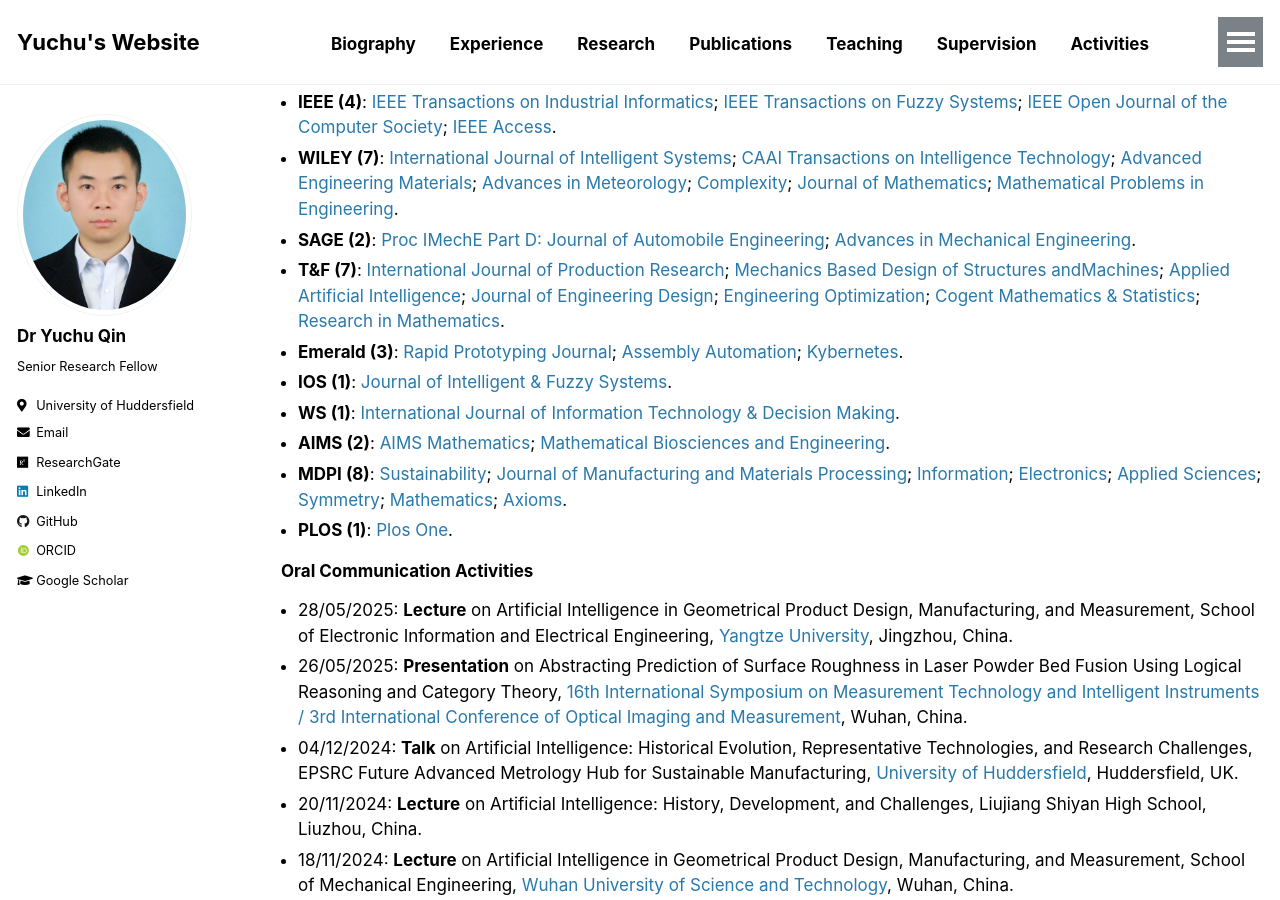
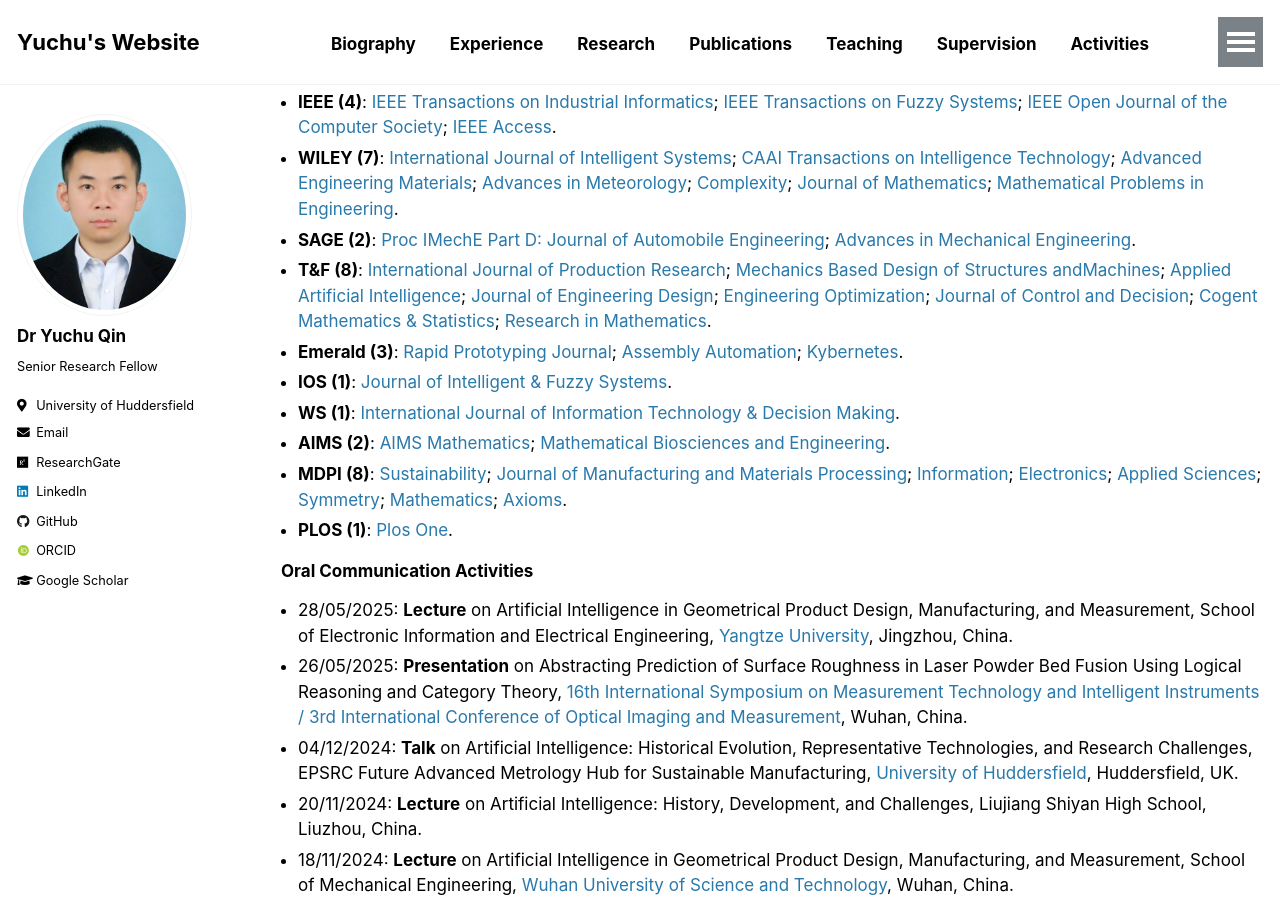
Before and after one commit to yuchu-qin/yuchu-qin.github.io, a Jekyll site: the page built from _pages/activities.md, in a window 1280 px wide and 900 px high, scrolled down 1013 px. Built offline with Jekyll 4.4.1, drawn with Linux system fonts in a browser that asks for light colours; some web fonts are replaced; our own code applies the rules of GitHub Pages for plain Markdown files.

Commit message:
Update activities.md

```diff
--- a/_pages/activities.md
+++ b/_pages/activities.md
@@ -29,7 +29,7 @@ author_profile: true
 - **IEEE (4)**: [IEEE Transactions on Industrial Informatics](https://ieeexplore.ieee.org/xpl/RecentIssue.jsp?punumber=9424); [IEEE Transactions on Fuzzy Systems](https://ieeexplore.ieee.org/xpl/RecentIssue.jsp?punumber=91); [IEEE Open Journal of the Computer Society](https://ieeexplore.ieee.org/xpl/RecentIssue.jsp?punumber=8782664); [IEEE Access](https://ieeeaccess.ieee.org/).
 - **WILEY (7)**: [International Journal of Intelligent Systems](https://onlinelibrary.wiley.com/journal/ijis); [CAAI Transactions on Intelligence Technology](https://ietresearch.onlinelibrary.wiley.com/journal/24682322); [Advanced Engineering Materials](https://advanced.onlinelibrary.wiley.com/journal/15272648); [Advances in Meteorology](https://onlinelibrary.wiley.com/journal/1306); [Complexity](https://onlinelibrary.wiley.com/journal/8503); [Journal of Mathematics](https://onlinelibrary.wiley.com/journal/1469); [Mathematical Problems in Engineering](https://onlinelibrary.wiley.com/journal/2629).
 - **SAGE (2)**: [Proc IMechE Part D: Journal of Automobile Engineering](https://journals.sagepub.com/home/pid); [Advances in Mechanical Engineering](https://journals.sagepub.com/home/ADE).
-- **T&F (7)**: [International Journal of Production Research](https://www.tandfonline.com/journals/tprs20); [Mechanics Based Design of Structures andMachines](https://www.tandfonline.com/journals/lmbd20); [Applied Artificial Intelligence](https://www.tandfonline.com/journals/uaai20); [Journal of Engineering Design](https://www.tandfonline.com/journals/cjen20); [Engineering Optimization](https://www.tandfonline.com/journals/geno20); [Cogent Mathematics & Statistics](https://www.tandfonline.com/journals/oama21); [Research in Mathematics](https://www.tandfonline.com/journals/oama23).
+- **T&F (8)**: [International Journal of Production Research](https://www.tandfonline.com/journals/tprs20); [Mechanics Based Design of Structures andMachines](https://www.tandfonline.com/journals/lmbd20); [Applied Artificial Intelligence](https://www.tandfonline.com/journals/uaai20); [Journal of Engineering Design](https://www.tandfonline.com/journals/cjen20); [Engineering Optimization](https://www.tandfonline.com/journals/geno20); [Journal of Control and Decision](https://www.tandfonline.com/journals/tjcd20); [Cogent Mathematics & Statistics](https://www.tandfonline.com/journals/oama21); [Research in Mathematics](https://www.tandfonline.com/journals/oama23).
 - **Emerald (3)**: [Rapid Prototyping Journal](https://www.emerald.com/insight/publication/issn/1355-2546); [Assembly Automation](https://www.emerald.com/insight/publication/issn/0144-5154); [Kybernetes](https://www.emeraldgrouppublishing.com/journal/k).
 - **IOS (1)**: [Journal of Intelligent & Fuzzy Systems](https://www.iospress.com/catalog/journals/journal-of-intelligent-fuzzy-systems).
 - **WS (1)**: [International Journal of Information Technology & Decision Making](https://www.worldscientific.com/worldscinet/IJITDM?srsltid=AfmBOopoFUHXo6BsCmhAIvw3cr7SSRPaw5rCLOQ7F93CI6r-HX9Ragxn).
```
